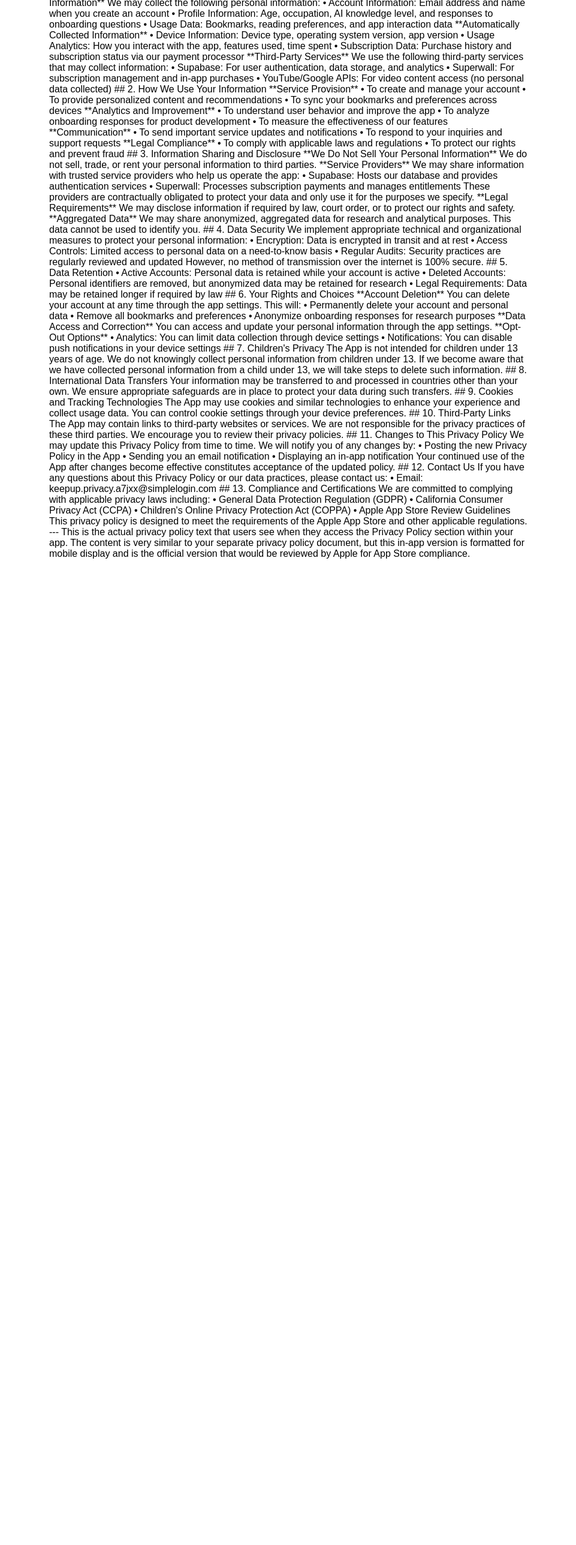
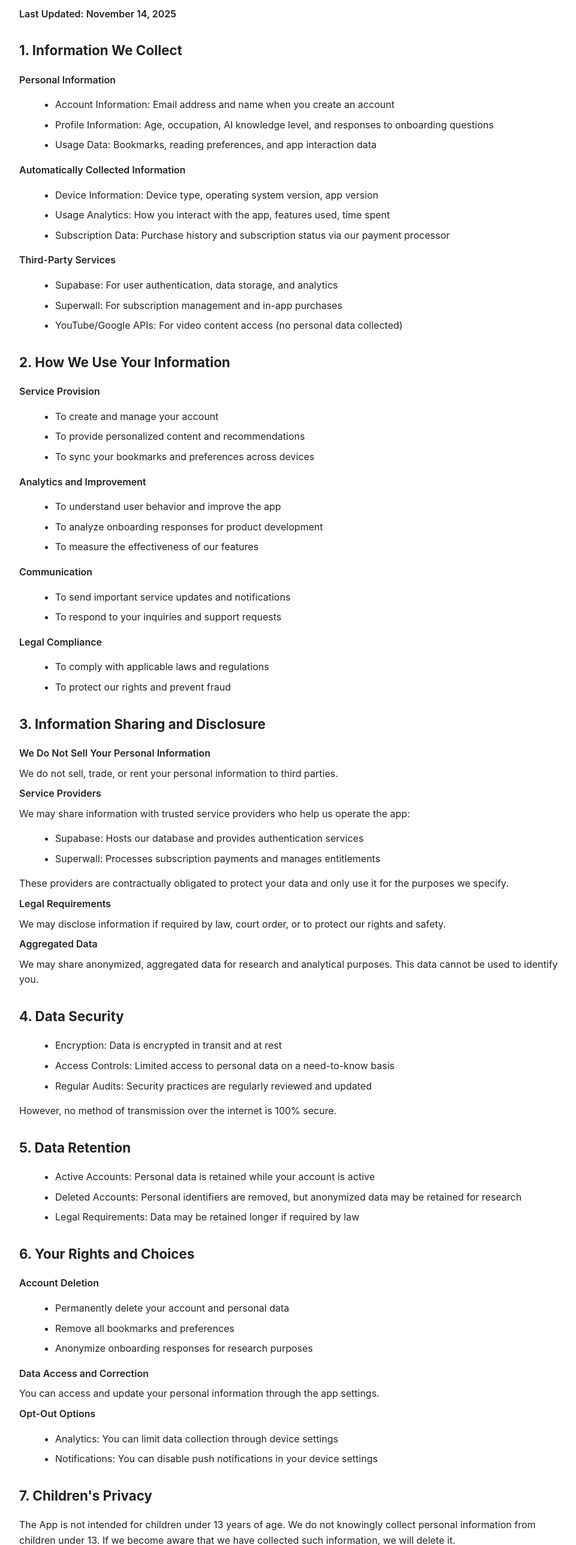
Before and after one commit to Slothful0/PrivacyPolicy, a plain HTML site: page index.html in a window 1280 px wide. Shown: the part 142-2717 px from the top of the page at 60% size, without its empty margins (158-1119 px from the left). Before the commit the page ends 1130 px from the top, so only its background shows below. Drawn offline with Linux system fonts and the light colour scheme.

Commit message:
Revise Privacy Policy for KeepUp app
Updated the privacy policy content and formatting for clarity and compliance.

```diff
--- a/index.html
+++ b/index.html
@@ -1,145 +1,184 @@
 <!DOCTYPE html>
 <html lang="en">
 <head>
-    <meta charset="UTF-8">
-    <meta name="viewport" content="width=device-width, initial-scale=1.0">
-    <title>Privacy Policy</title>
+    <meta charset="UTF-8" />
+    <meta name="viewport" content="width=device-width, initial-scale=1.0" />
+    <title>KeepUp Privacy Policy</title>
+    <style>
+        body {
+            font-family: -apple-system, BlinkMacSystemFont, "Segoe UI", Roboto, Oxygen,
+                Ubuntu, Cantarell, "Open Sans", "Helvetica Neue", sans-serif;
+            line-height: 1.6;
+            max-width: 900px;
+            margin: 40px auto;
+            padding: 20px;
+            color: #222;
+        }
+        h1, h2, h3 {
+            font-weight: 700;
+        }
+        h1 {
+            font-size: 2rem;
+            margin-bottom: 20px;
+        }
+        h2 {
+            margin-top: 30px;
+            font-size: 1.4rem;
+        }
+        ul {
+            margin-left: 20px;
+        }
+        strong {
+            font-weight: 600;
+        }
+        p, li {
+            margin: 8px 0;
+        }
+    </style>
 </head>
-<body style="max-width: 800px; margin: auto; padding: 40px; font-family: sans-serif;">
-    <h1>Privacy Policy</h1>
-    <p># KeepUp Privacy Policy
+<body>
 
-**Last Updated: November 14, 2025**
+<h1>KeepUp Privacy Policy</h1>
+<p><strong>Last Updated: November 14, 2025</strong></p>
 
-## 1. Information We Collect
+<h2>1. Information We Collect</h2>
 
-**Personal Information**
-We may collect the following personal information:
-• Account Information: Email address and name when you create an account
-• Profile Information: Age, occupation, AI knowledge level, and responses to onboarding questions
-• Usage Data: Bookmarks, reading preferences, and app interaction data
+<p><strong>Personal Information</strong></p>
+<ul>
+    <li>Account Information: Email address and name when you create an account</li>
+    <li>Profile Information: Age, occupation, AI knowledge level, and responses to onboarding questions</li>
+    <li>Usage Data: Bookmarks, reading preferences, and app interaction data</li>
+</ul>
 
-**Automatically Collected Information**
-• Device Information: Device type, operating system version, app version
-• Usage Analytics: How you interact with the app, features used, time spent
-• Subscription Data: Purchase history and subscription status via our payment processor
+<p><strong>Automatically Collected Information</strong></p>
+<ul>
+    <li>Device Information: Device type, operating system version, app version</li>
+    <li>Usage Analytics: How you interact with the app, features used, time spent</li>
+    <li>Subscription Data: Purchase history and subscription status via our payment processor</li>
+</ul>
 
-**Third-Party Services**
-We use the following third-party services that may collect information:
-• Supabase: For user authentication, data storage, and analytics
-• Superwall: For subscription management and in-app purchases
-• YouTube/Google APIs: For video content access (no personal data collected)
+<p><strong>Third-Party Services</strong></p>
+<ul>
+    <li>Supabase: For user authentication, data storage, and analytics</li>
+    <li>Superwall: For subscription management and in-app purchases</li>
+    <li>YouTube/Google APIs: For video content access (no personal data collected)</li>
+</ul>
 
-## 2. How We Use Your Information
+<h2>2. How We Use Your Information</h2>
 
-**Service Provision**
-• To create and manage your account
-• To provide personalized content and recommendations
-• To sync your bookmarks and preferences across devices
+<p><strong>Service Provision</strong></p>
+<ul>
+    <li>To create and manage your account</li>
+    <li>To provide personalized content and recommendations</li>
+    <li>To sync your bookmarks and preferences across devices</li>
+</ul>
 
-**Analytics and Improvement**
-• To understand user behavior and improve the app
-• To analyze onboarding responses for product development
-• To measure the effectiveness of our features
+<p><strong>Analytics and Improvement</strong></p>
+<ul>
+    <li>To understand user behavior and improve the app</li>
+    <li>To analyze onboarding responses for product development</li>
+    <li>To measure the effectiveness of our features</li>
+</ul>
 
-**Communication**
-• To send important service updates and notifications
-• To respond to your inquiries and support requests
+<p><strong>Communication</strong></p>
+<ul>
+    <li>To send important service updates and notifications</li>
+    <li>To respond to your inquiries and support requests</li>
+</ul>
 
-**Legal Compliance**
-• To comply with applicable laws and regulations
-• To protect our rights and prevent fraud
+<p><strong>Legal Compliance</strong></p>
+<ul>
+    <li>To comply with applicable laws and regulations</li>
+    <li>To protect our rights and prevent fraud</li>
+</ul>
 
-## 3. Information Sharing and Disclosure
+<h2>3. Information Sharing and Disclosure</h2>
 
-**We Do Not Sell Your Personal Information**
-We do not sell, trade, or rent your personal information to third parties.
+<p><strong>We Do Not Sell Your Personal Information</strong></p>
+<p>We do not sell, trade, or rent your personal information to third parties.</p>
 
-**Service Providers**
-We may share information with trusted service providers who help us operate the app:
-• Supabase: Hosts our database and provides authentication services
-• Superwall: Processes subscription payments and manages entitlements
+<p><strong>Service Providers</strong></p>
+<p>We may share information with trusted service providers who help us operate the app:</p>
+<ul>
+    <li>Supabase: Hosts our database and provides authentication services</li>
+    <li>Superwall: Processes subscription payments and manages entitlements</li>
+</ul>
+<p>These providers are contractually obligated to protect your data and only use it for the purposes we specify.</p>
 
-These providers are contractually obligated to protect your data and only use it for the purposes we specify.
+<p><strong>Legal Requirements</strong></p>
+<p>We may disclose information if required by law, court order, or to protect our rights and safety.</p>
 
-**Legal Requirements**
-We may disclose information if required by law, court order, or to protect our rights and safety.
+<p><strong>Aggregated Data</strong></p>
+<p>We may share anonymized, aggregated data for research and analytical purposes. This data cannot be used to identify you.</p>
 
-**Aggregated Data**
-We may share anonymized, aggregated data for research and analytical purposes. This data cannot be used to identify you.
+<h2>4. Data Security</h2>
 
-## 4. Data Security
+<ul>
+    <li>Encryption: Data is encrypted in transit and at rest</li>
+    <li>Access Controls: Limited access to personal data on a need-to-know basis</li>
+    <li>Regular Audits: Security practices are regularly reviewed and updated</li>
+</ul>
 
-We implement appropriate technical and organizational measures to protect your personal information:
-• Encryption: Data is encrypted in transit and at rest
-• Access Controls: Limited access to personal data on a need-to-know basis
-• Regular Audits: Security practices are regularly reviewed and updated
+<p>However, no method of transmission over the internet is 100% secure.</p>
 
-However, no method of transmission over the internet is 100% secure.
+<h2>5. Data Retention</h2>
 
-## 5. Data Retention
+<ul>
+    <li>Active Accounts: Personal data is retained while your account is active</li>
+    <li>Deleted Accounts: Personal identifiers are removed, but anonymized data may be retained for research</li>
+    <li>Legal Requirements: Data may be retained longer if required by law</li>
+</ul>
 
-• Active Accounts: Personal data is retained while your account is active
-• Deleted Accounts: Personal identifiers are removed, but anonymized data may be retained for research
-• Legal Requirements: Data may be retained longer if required by law
+<h2>6. Your Rights and Choices</h2>
 
-## 6. Your Rights and Choices
+<p><strong>Account Deletion</strong></p>
+<ul>
+    <li>Permanently delete your account and personal data</li>
+    <li>Remove all bookmarks and preferences</li>
+    <li>Anonymize onboarding responses for research purposes</li>
+</ul>
 
-**Account Deletion**
-You can delete your account at any time through the app settings. This will:
-• Permanently delete your account and personal data
-• Remove all bookmarks and preferences
-• Anonymize onboarding responses for research purposes
+<p><strong>Data Access and Correction</strong></p>
+<p>You can access and update your personal information through the app settings.</p>
 
-**Data Access and Correction**
-You can access and update your personal information through the app settings.
+<p><strong>Opt-Out Options</strong></p>
+<ul>
+    <li>Analytics: You can limit data collection through device settings</li>
+    <li>Notifications: You can disable push notifications in your device settings</li>
+</ul>
 
-**Opt-Out Options**
-• Analytics: You can limit data collection through device settings
-• Notifications: You can disable push notifications in your device settings
+<h2>7. Children's Privacy</h2>
+<p>The App is not intended for children under 13 years of age. We do not knowingly collect personal information from children under 13. If we become aware that we have collected such information, we will delete it.</p>
 
-## 7. Children's Privacy
+<h2>8. International Data Transfers</h2>
+<p>Your information may be transferred to and processed in countries other than your own. We ensure appropriate safeguards are in place to protect your data.</p>
 
-The App is not intended for children under 13 years of age. We do not knowingly collect personal information from children under 13. If we become aware that we have collected personal information from a child under 13, we will take steps to delete such information.
+<h2>9. Cookies and Tracking Technologies</h2>
+<p>The App may use cookies and similar technologies to enhance your experience and collect usage data. You can control cookie settings through your device preferences.</p>
 
-## 8. International Data Transfers
+<h2>10. Third-Party Links</h2>
+<p>The App may contain links to third-party websites or services. We are not responsible for the privacy practices of these third parties.</p>
 
-Your information may be transferred to and processed in countries other than your own. We ensure appropriate safeguards are in place to protect your data during such transfers.
+<h2>11. Changes to This Privacy Policy</h2>
+<ul>
+    <li>Posting the new Privacy Policy in the App</li>
+    <li>Sending you an email notification</li>
+    <li>Displaying an in-app notification</li>
+</ul>
+<p>Your continued use of the App after changes become effective constitutes acceptance of the updated policy.</p>
 
-## 9. Cookies and Tracking Technologies
+<h2>12. Contact Us</h2>
+<p>Email: <a href="mailto:keepup.privacy.a7jxx@simplelogin.com">keepup.privacy.a7jxx@simplelogin.com</a></p>
 
-The App may use cookies and similar technologies to enhance your experience and collect usage data. You can control cookie settings through your device preferences.
+<h2>13. Compliance and Certifications</h2>
+<ul>
+    <li>General Data Protection Regulation (GDPR)</li>
+    <li>California Consumer Privacy Act (CCPA)</li>
+    <li>Children's Online Privacy Protection Act (COPPA)</li>
+    <li>Apple App Store Review Guidelines</li>
+</ul>
 
-## 10. Third-Party Links
+<p>This privacy policy is designed to meet the requirements of the Apple App Store and applicable regulations.</p>
 
-The App may contain links to third-party websites or services. We are not responsible for the privacy practices of these third parties. We encourage you to review their privacy policies.
-
-## 11. Changes to This Privacy Policy
-
-We may update this Privacy Policy from time to time. We will notify you of any changes by:
-• Posting the new Privacy Policy in the App
-• Sending you an email notification
-• Displaying an in-app notification
-
-Your continued use of the App after changes become effective constitutes acceptance of the updated policy.
-
-## 12. Contact Us
-
-If you have any questions about this Privacy Policy or our data practices, please contact us:
-• Email: keepup.privacy.a7jxx@simplelogin.com
-
-## 13. Compliance and Certifications
-
-We are committed to complying with applicable privacy laws including:
-• General Data Protection Regulation (GDPR)
-• California Consumer Privacy Act (CCPA)
-• Children's Online Privacy Protection Act (COPPA)
-• Apple App Store Review Guidelines
-
-This privacy policy is designed to meet the requirements of the Apple App Store and other applicable regulations.
-
----
-
-This is the actual privacy policy text that users see when they access the Privacy Policy section within your app. The content is very similar to your separate privacy policy document, but this in-app version is formatted for mobile display and is the official version that would be reviewed by Apple for App Store compliance.</p>
 </body>
 </html>
```
